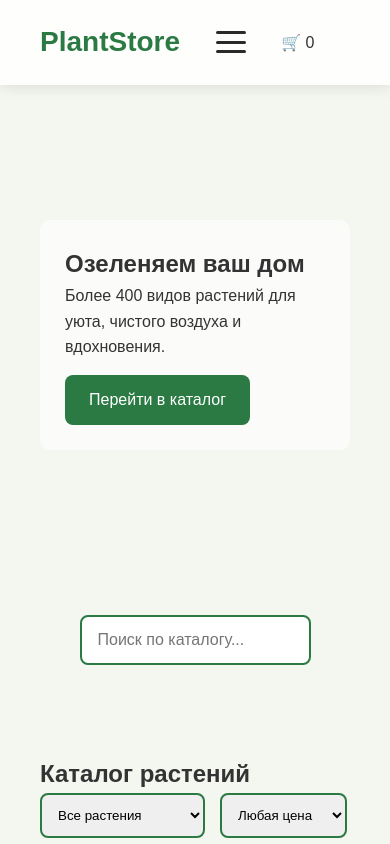
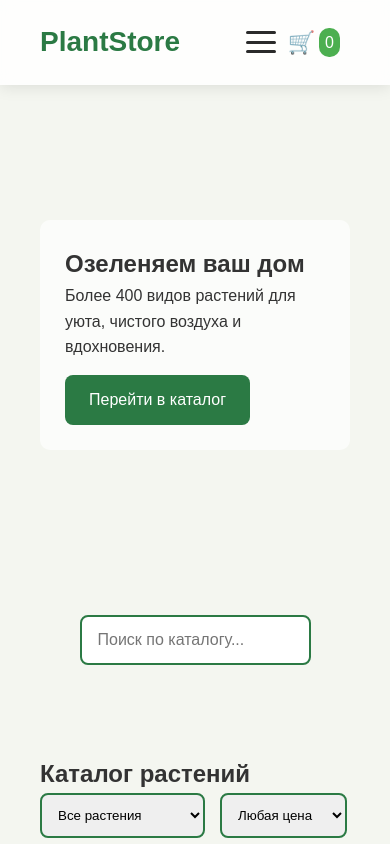
Before and after one commit to Kondicii/myproject, a plain HTML site: page index.html in a window 390 px wide. Shown: the top 844 px of the page. Drawn offline with Linux system fonts and the light colour scheme.

Commit message:
Update styles.css

```diff
--- a/styles.css
+++ b/styles.css
@@ -318,3 +318,47 @@ footer {
         display: none;
     }
 }
+
+.mobile-cart-icon {
+    display: none;
+    align-items: center;
+    font-size: 22px;
+    cursor: pointer;
+    margin-left: 12px;
+    user-select: none;
+}
+
+.mobile-cart-icon span {
+    font-size: 16px;
+    margin-left: 4px;
+    background: #4CAF50;
+    color: #fff;
+    padding: 2px 6px;
+    border-radius: 10px;
+}
+
+
+@media (max-width: 768px) {
+    .mobile-cart-icon {
+        display: flex;
+    }
+
+
+    nav .nav li:last-child {
+        display: none;
+    }
+
+    header {
+        display: flex;
+        align-items: center;
+        justify-content: space-between;
+    }
+
+    .header .burger {
+        margin-left: auto;
+    }
+
+    .mobile-cart-icon {
+        margin-right: 10px;
+    }
+}
```
